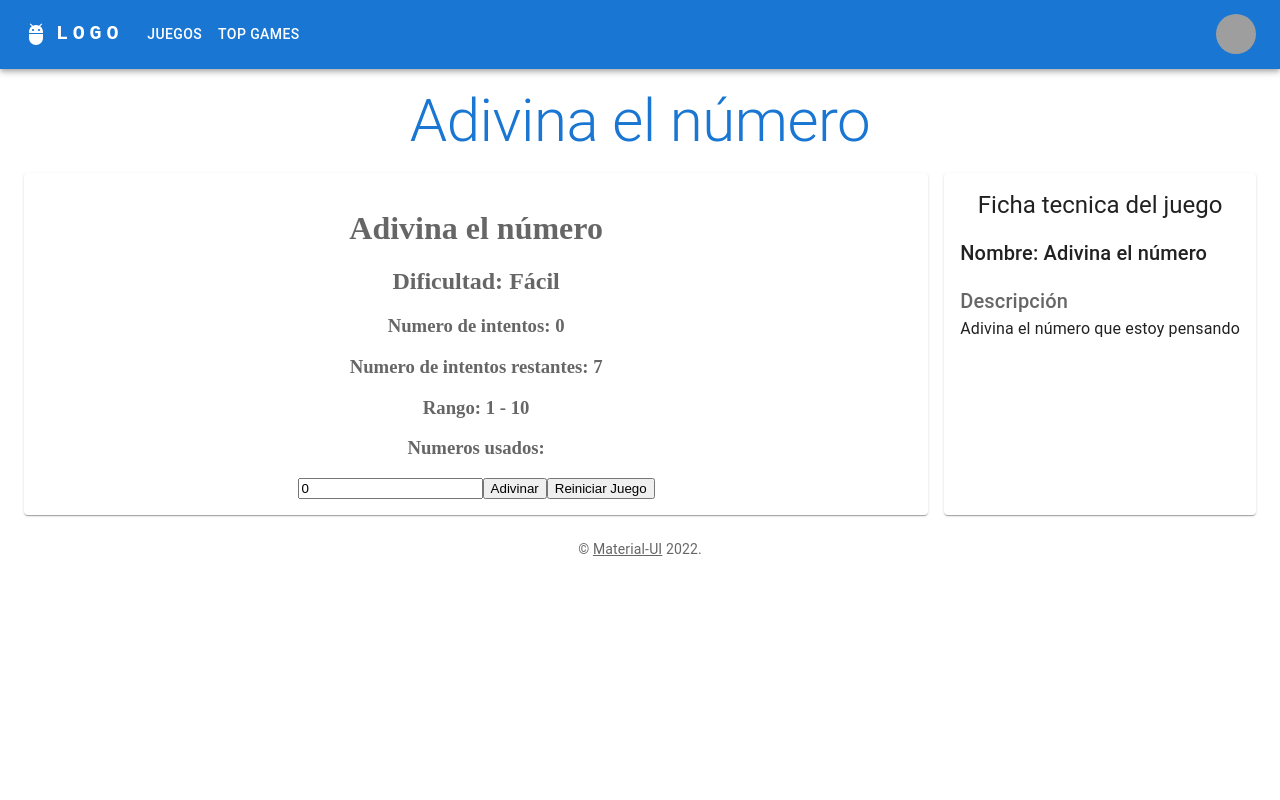
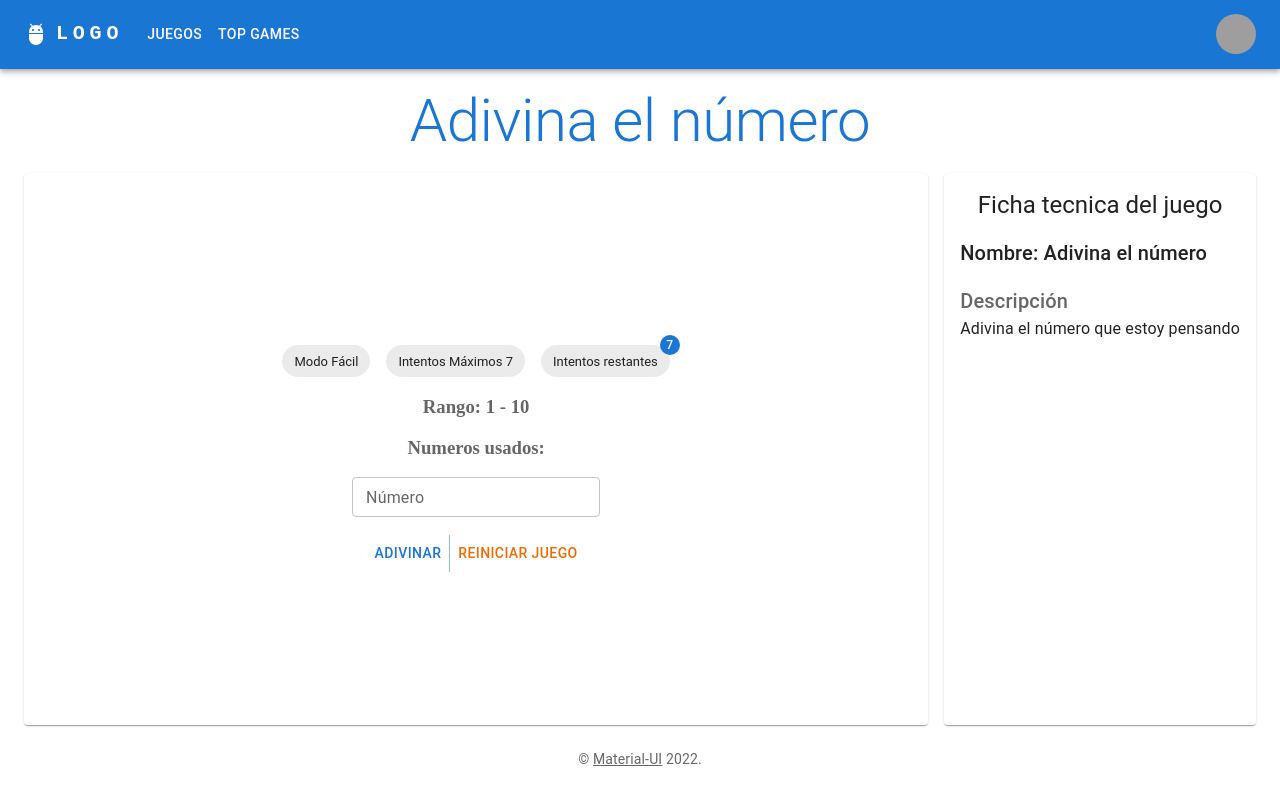
Before and after one commit to esauml/utl-app-juegos, a React (Vite) app: page /game/1 in a window 1280 px wide. Both pictures are taken after a click on the button "NOVATO". Built offline with nearby package versions, Linux system fonts and the light colour scheme; grey boxes are pictures that could not be loaded.

Commit message:
feat: add ux ui improvements

```diff
--- /dev/null
+++ b/src/components/TransitionAlert/TransitionAlert.jsx
@@ -0,0 +1,45 @@
+import CloseIcon from '@mui/icons-material/Close';
+import Alert from '@mui/material/Alert';
+import Box from '@mui/material/Box';
+import Collapse from '@mui/material/Collapse';
+import IconButton from '@mui/material/IconButton';
+import * as React from 'react';
+import PropTypes from 'prop-types';
+
+const TransitionAlert = ({open, setOpen, message }) => {
+
+	return (
+		<Box sx={{ width: '100%' }}>
+			<Collapse in={open}>
+				<Alert
+					severity="warning"
+					action={
+						<IconButton
+							aria-label="close"
+							color="inherit"
+							size="small"
+							onClick={() => {
+								setOpen(false);
+							}}
+						>
+							<CloseIcon fontSize="inherit" />
+						</IconButton>
+					}
+					sx={{ mb: 2 }}
+				>
+					{message}
+				</Alert>
+			</Collapse>
+		</Box>
+	);
+};
+
+
+TransitionAlert.propTypes = {
+	open: PropTypes.bool.isRequired,
+	setOpen: PropTypes.func.isRequired,
+	message: PropTypes.string.isRequired
+};
+
+
+export default TransitionAlert;
--- /dev/null
+++ b/src/components/TransitionAlert/index.js
@@ -0,0 +1 @@
+export { default as TransitionAlert } from './TransitionAlert';
--- a/src/components/index.js
+++ b/src/components/index.js
@@ -4,3 +4,4 @@ export * from './ImgCard';
 export * from './ListItem';
 export * from './Navbar';
 export * from './Pagination';
+export * from './TransitionAlert';
--- a/src/games/AdivinaNumero/AdivinaNumero.jsx
+++ b/src/games/AdivinaNumero/AdivinaNumero.jsx
@@ -1,7 +1,7 @@
+import { Badge, Button, ButtonGroup, Chip, Container, Divider, Stack, TextField } from '@mui/material';
 import React, { useEffect, useState } from 'react';
-import { Button, Stack } from '@mui/material';
-import { Container } from '@mui/material';
-import { randomChoice, checkNumbers } from './core';
+import { TransitionAlert } from '../../components';
+import { checkNumbers, randomChoice } from './core';
 
 const AdivinaNumero = () => {
 	// const
@@ -21,14 +21,15 @@ const AdivinaNumero = () => {
 	// State Management
 
 	const [numero, setNumero] = useState('');
-	const [numeroUsuario, setNumeroUsuario] = useState(0);
+	const [numeroUsuario, setNumeroUsuario] = useState('');
 	const [numeroIntentos, setNumeroIntentos] = useState(0);
-	const [mensaje, setMensaje] = useState('Adivina el número');
+	const [mensaje, setMensaje] = useState('');
 	const [usedNumbers, setUsedNumbers ] = useState([]);
 	const [difficultyLevel, setDifficultyLevel] = useState('');
 	const [maxIntentos, setMaxIntentos] = useState(0);
 	const [range, setRange] = useState([0, 0]);
 	const [gameStatus, setGameStatus] = useState(status.chosing);
+	const [error, setError] = useState(false);
 
 	// Function to handle interaction with the user
 
@@ -39,6 +40,12 @@ const AdivinaNumero = () => {
 	// Functions to handle dynamic rendering of the game
 
 	const handleButton = () => {
+
+		// Check if the user has entered a number
+		if (numeroUsuario === '') {
+			setError(true);
+			return;
+		}
 
 		// game
 		if (numeroIntentos < maxIntentos) {
@@ -88,34 +95,48 @@ const AdivinaNumero = () => {
 
 	const renderDifficultyLevel = () => {
 		return (
-			<Container sx={{ display: 'flex', justifyContent: 'center', alignItems: 'center', height: '65vh' }}>
 			<Stack spacing={2} direction='row'>
 				<Button variant='contained' onClick={() => setGameDifficulty(dificultades.facil)}>Novato</Button>
 				<Button variant='contained' onClick={() => setGameDifficulty(dificultades.medio)}>Intermedio</Button>
 				<Button variant='contained' onClick={() => setGameDifficulty(dificultades.dificil)}>Experto</Button>
 			</Stack>
-			</Container>
 		);
 	};
 
 	const renderGame = () => {
 		return (
-			// TODO: agregar una mejora visual al contenido
-			<Container sx={{ justifyContent: 'center' }}>
-				<h1>{mensaje}</h1>
-				<h2>Dificultad: {difficultyLevel}</h2>
-				<h3>Numero de intentos: {numeroIntentos}</h3>
-				<h3>Numero de intentos restantes: {maxIntentos - numeroIntentos}</h3>
+			<Container>
+				{
+					error && <TransitionAlert open={error} setOpen={setError} message='Ups :( Debes introducir un valor' />
+				}
+				<h2>
+					{mensaje}
+				</h2>
+
+				<Stack spacing={2} direction='row' mt={2} justifyContent='center'>
+					<Chip label={`Modo ${difficultyLevel}`} />
+					<Chip label={`Intentos Máximos ${maxIntentos}`} />
+					<Badge badgeContent={maxIntentos - numeroIntentos} color='primary'>
+						<Chip label='Intentos restantes' />
+					</Badge>
+				</Stack>
+
 				<h3>Rango: {range[0]} - {range[1]}</h3>
 				{
-					(difficultyLevel === dificultades.facil) ?  <h3>Numeros usados: {usedNumbers.toLocaleString() }</h3> : ''
+					(difficultyLevel === dificultades.facil) ? <h3>Numeros usados: {usedNumbers.toLocaleString()}</h3> : ''
 				}
-				<input type="number" onChange={handleInput} step="1" value={numeroUsuario}/>
-				<button onClick={handleButton}>Adivinar</button>
+				<TextField type='number' onChange={handleInput} value={numeroUsuario}
+					size='small' label="Número" variant="outlined" />
 
+				<br />
+				<br />
+
+				<ButtonGroup variant="text" aria-label="text button group">
+					<Button onClick={handleButton}>Adivinar</Button>
 					{
-					<button onClick={() => window.location.reload()}>Reiniciar Juego</button>
+						<Button color='warning' onClick={() => window.location.reload()}>Reiniciar Juego</Button>
 					}
+				</ButtonGroup>
 
 			</Container>
 		);
@@ -145,11 +166,11 @@ const AdivinaNumero = () => {
 	}, [numeroIntentos]);
 
 	return (
-		<div>
+		<Container sx={{ justifyContent: 'center', alignItems: 'center', height: '65vh', display: 'flex' }}>
 			{
 				renderFromStatus()
 			}
-		</div>
+		</Container>
 	);
 };
 
--- a/src/pages/GamePage/GamePage.jsx
+++ b/src/pages/GamePage/GamePage.jsx
@@ -27,6 +27,7 @@ const GamePage = () => {
 							p: 2,
 							textAlign: 'center',
 							color: 'text.secondary',
+							// backgroundColor: '#eeeeee',
 							flex: '1 1 0',
 						}}
 					>
```
Lines whose indentation alone changed are shown as unchanged.
